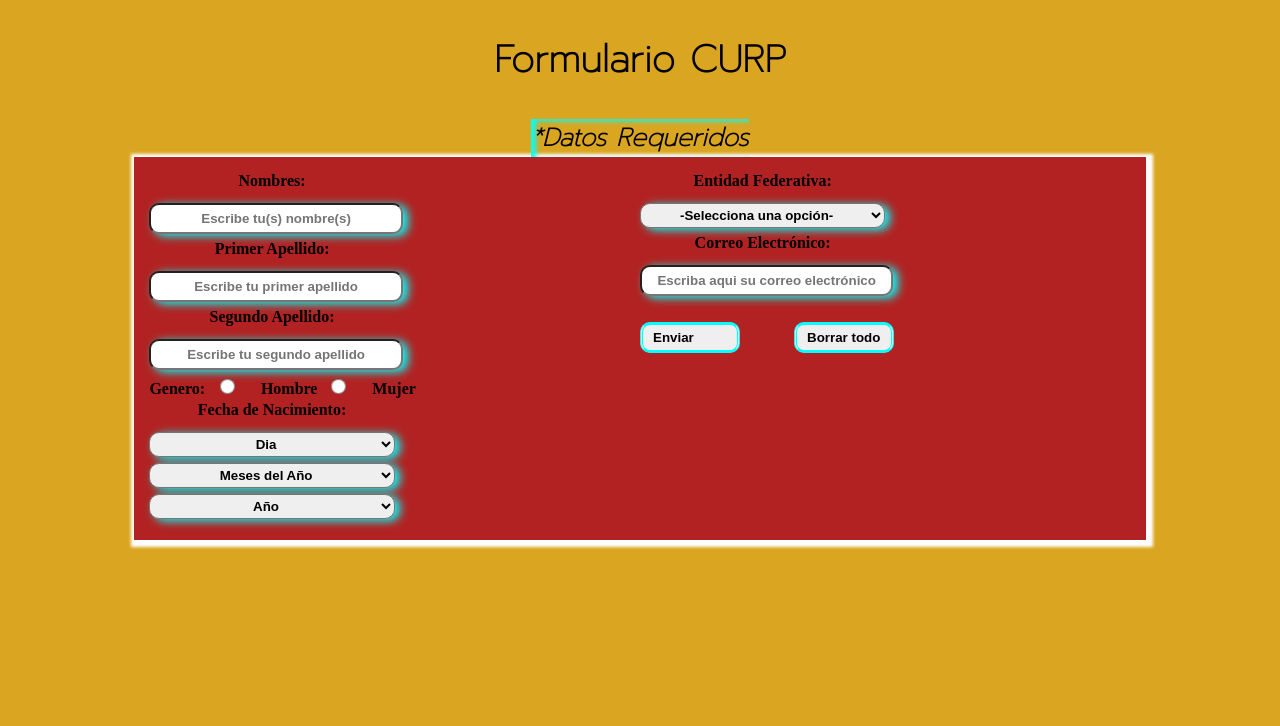
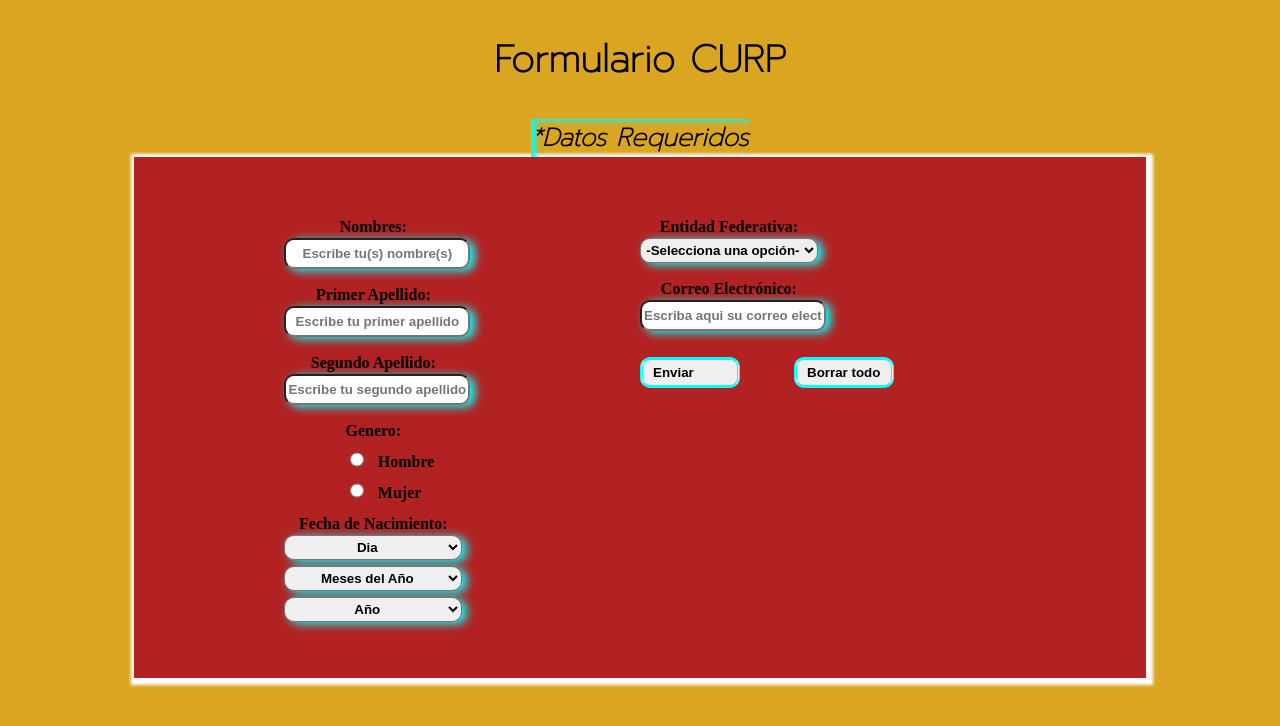
Before and after one commit to ProgramacionWeb-UAA/Examen_2do_parcial, a PHP site: page / in a window 1280 px wide. Shown: the top 726 px of the page. Run offline with PHP 8.4, Linux system fonts and the light colour scheme.

Commit message:
modificaciones en la estructura html

```diff
--- a/examenparcial2/estilos.css
+++ b/examenparcial2/estilos.css
@@ -32,7 +32,7 @@ body{
     background-color: firebrick;
     margin: auto;
     box-shadow: 2px 2px 3px 5px white;
-    padding: 15px;
+    padding: 50px 150px;
     box-sizing: border-box;
 }
 .contenedor .sec-izq{
@@ -68,14 +68,24 @@ body{
 
     margin-bottom: 6px;
 }
+.sec-nombre label, .sec-fecha label, .sec-other label{
+    line-height: 40px;
+}
 
+#genero{
+
+    line-height: 40px;
+
+}
 
 #radio{
      width: 8%;
+     display: inline-flex;
+
     height: 15px;
-     display: inline-flex;
     margin-right: 10px;
 }
+
 input[type="text"],select{
 
     box-shadow: 5px 2px 10px aqua;
--- a/examenparcial2/index.php
+++ b/examenparcial2/index.php
@@ -35,12 +35,16 @@
                 <!--**********************************************************************************-->
 
 
-                <label id="radio" for="genero">Genero:</label>
-                <input id="radio" type="radio" name="genero" value="H">
-                <label id="radio" for="">Hombre</label>
-                <input id="radio" type="radio" name="genero" value="M">
-                <label id="radio" for="">Mujer</label>
+                    <label id="genero" for="genero">Genero:</label>
 
+                       <section class="hombre">
+                        <input id="radio" type="radio" name="genero" value="H">
+                        <label class="label-radio" id="radio" for="">Hombre</label>
+                    </section>
+                    <section class="mujer">
+                        <input id="radio" type="radio" name="genero" value="M">
+                        <label class="label-radio" id="radio" for="">Mujer</label>
+                    </section>
 
 
 
```
